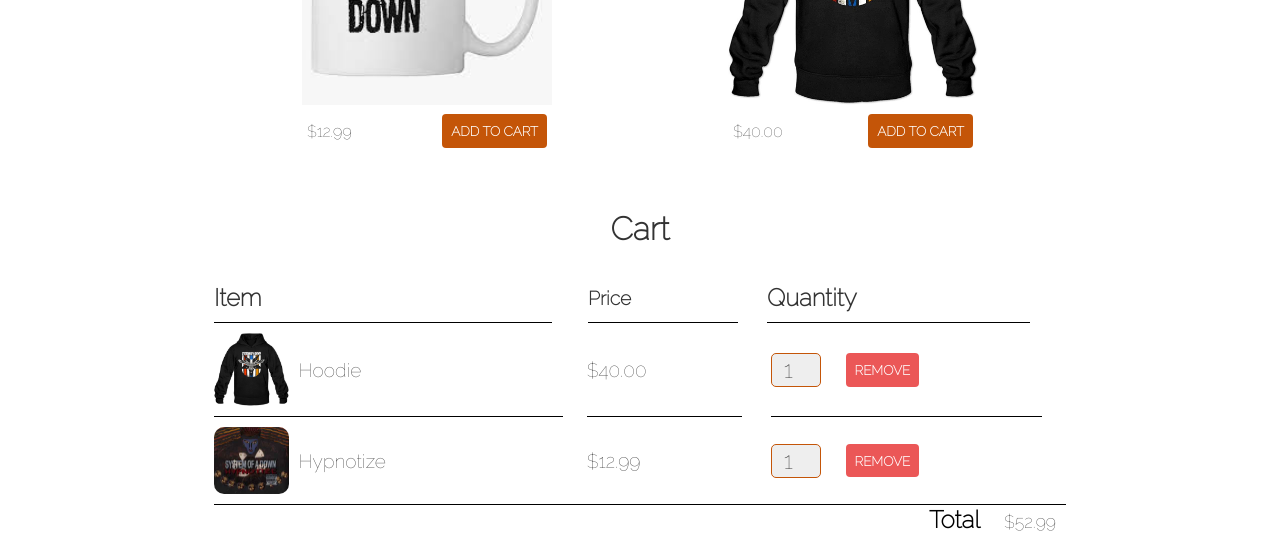
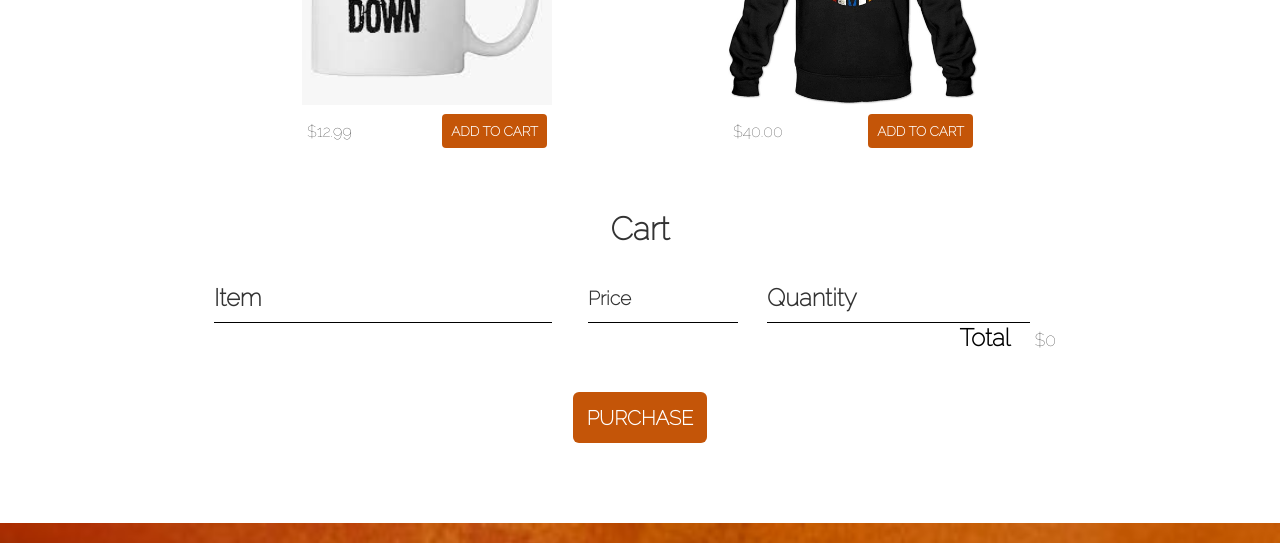
Before and after one commit to beccadoan/MySOADWebsite, a plain HTML site: page store.html in a window 1280 px wide. Shown: the part 1424-1967 px from the top of the page. Drawn offline with Linux system fonts and the light colour scheme.

Commit message:
took away autofill purchases in store page

```diff
--- a/store.html
+++ b/store.html
@@ -80,33 +80,15 @@
             <span class="cart-price cart-header cart-column">Price</span>
             <span class="cart-quantity cart-header cart-column">Quantity</span>
         </div>
+
         <div class="cart-items">
-            <div class="cart-row">
-                <div class="cart-item cart-column">
-                    <img class="cart-item-image" src ="Images/hoodie.jpg" width=100>
-                    <span class="cart-item-title">Hoodie</span>
-                </div>
-                <span class="cart-price cart-column">$40.00</span>
-                <div class="cart-quantity cart-column">
-                    <input class="cart-quantity-input" type="number" value="1">
-                    <button class="btn btn-danger" type="button">REMOVE</button>
-                </div>
-            </div>
-            <div class="cart-row">
-                <div class="cart-item cart-column">
-                    <img class="cart-item-image" src="Images/Hypnotize.jpg" width=100>
-                    <span class="cart-item-title">Hypnotize</span>
-                </div>
-                <span class="cart-price cart-column">$12.99</span>
-                <div class="cart-quantity cart-column">
-                    <input class="cart-quantity-input" type="number" value="1">
-                    <button class="btn btn-danger" type="button">REMOVE</button>
-                </div>
-            </div>
+            <!--
+                JavaScript will add html elements for purchased items here
+            -->
         </div>
         <div class="cart-total">
             <span class="cart-total-title">Total</span>
-            <span class="cart-total-price">$52.99</span>
+            <span class="cart-total-price">$0</span>
         </div>
         <button class="btn btn-primary btn-purchase" type="button"role="button">PURCHASE</button>
     </section>
```
